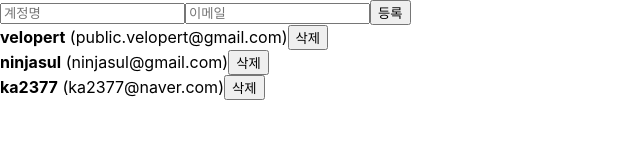
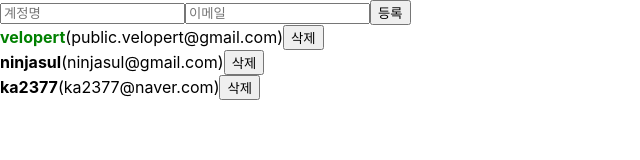
Before and after one commit to ninjasul/begin-react, a React (Create React App) app: page / in a window 1280 px wide. Shown: the top 160 px of the page, without its empty margins (0-640 px from the left). Built offline with nearby package versions, Linux system fonts and the light colour scheme.

Commit message:
배열 항목 수정하기

```diff
--- a/src/App.js
+++ b/src/App.js
@@ -24,17 +24,20 @@
     {
       id: 1,
       username: 'velopert',
-      email: 'public.velopert@gmail.com'
+      email: 'public.velopert@gmail.com',
+      active: true,
     },
     {
       id: 2,
       username: 'ninjasul',
-      email: 'ninjasul@gmail.com'
+      email: 'ninjasul@gmail.com',
+      active: false,
     },
     {
       id: 3,
       username: 'ka2377',
-      email: 'ka2377@naver.com'
+      email: 'ka2377@naver.com',
+      active: false,
     },
   ]);
 
@@ -65,6 +68,14 @@
     setUsers(users.filter(user => user.id !== id));
   };
 
+  const onToggle = id => {
+    setUsers(users.map(
+        user => user.id === id
+        ? { ...user, active: !user.active }
+        : user
+    ));
+  }
+
   return (
       <>
         <CreateUser
@@ -76,6 +87,7 @@
         <UserList
             users={users}
             onRemove={onRemove}
+            onToggle={onToggle}
         />
       </>
   );
--- a/src/UserList.js
+++ b/src/UserList.js
@@ -1,17 +1,26 @@
 import React from 'react';
 
-function User({ user, onRemove }) {
-    const { username, email, id } = user;
+function User({ user, onRemove, onToggle }) {
+    const { username, email, id, active } = user;
     return (
         <div>
-            <b>{username}</b> <span>({email})</span>
+            <b
+                style={{
+                    color: active ? 'green' : 'black',
+                    cursor: 'pointer'
+                }}
+                onClick={() => onToggle(id)}
+            >
+
+            {username}
+            </b>
+            <span>({email})</span>
             <button onClick={() => onRemove(id)}>삭제</button>
         </div>
     );
 }
 
-function UserList( {users, onRemove} ) {
-
+function UserList( {users, onRemove, onToggle } ) {
     return (
         <div>
             {
@@ -23,6 +32,7 @@
                                 user={user}
                                 key={user.id}
                                 onRemove={onRemove}
+                                onToggle={onToggle}
                              />)
                 )
             }
```
